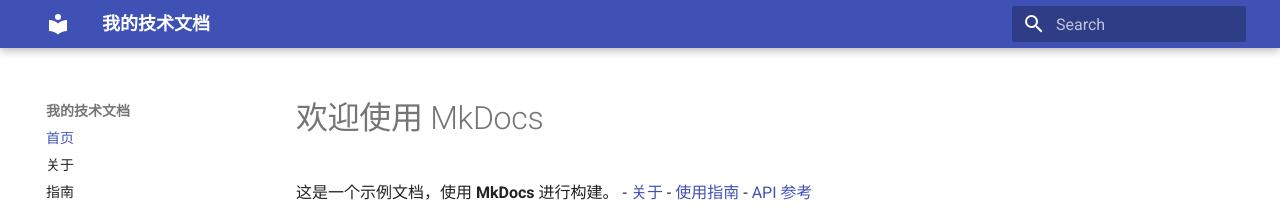
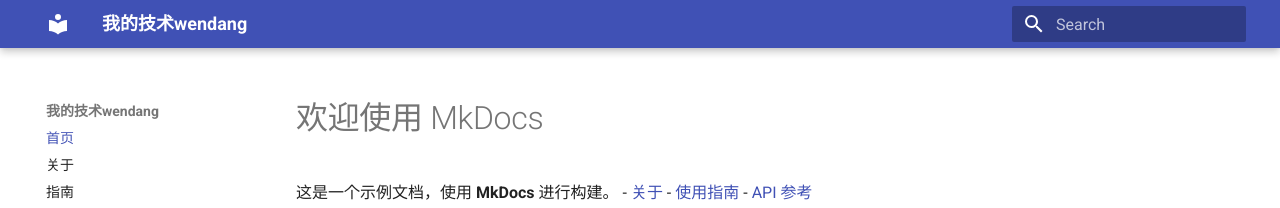
Before and after one commit to lsj-06/github-actions-practice, an MkDocs documentation site: the page built from docs/index.md, in a window 1280 px wide. Shown: the top 208 px of the page. Built offline with MkDocs 1.6.1 and Material for MkDocs 9.7.7, drawn with Linux system fonts in a browser that asks for light colours.

Commit message:
触发mkdocs部署测试

```diff
--- a/mkdocs.yml
+++ b/mkdocs.yml
@@ -1,4 +1,4 @@
-site_name: 我的技术文档
+site_name: 我的技术wendang
 theme:
   name: material
 nav:
```
